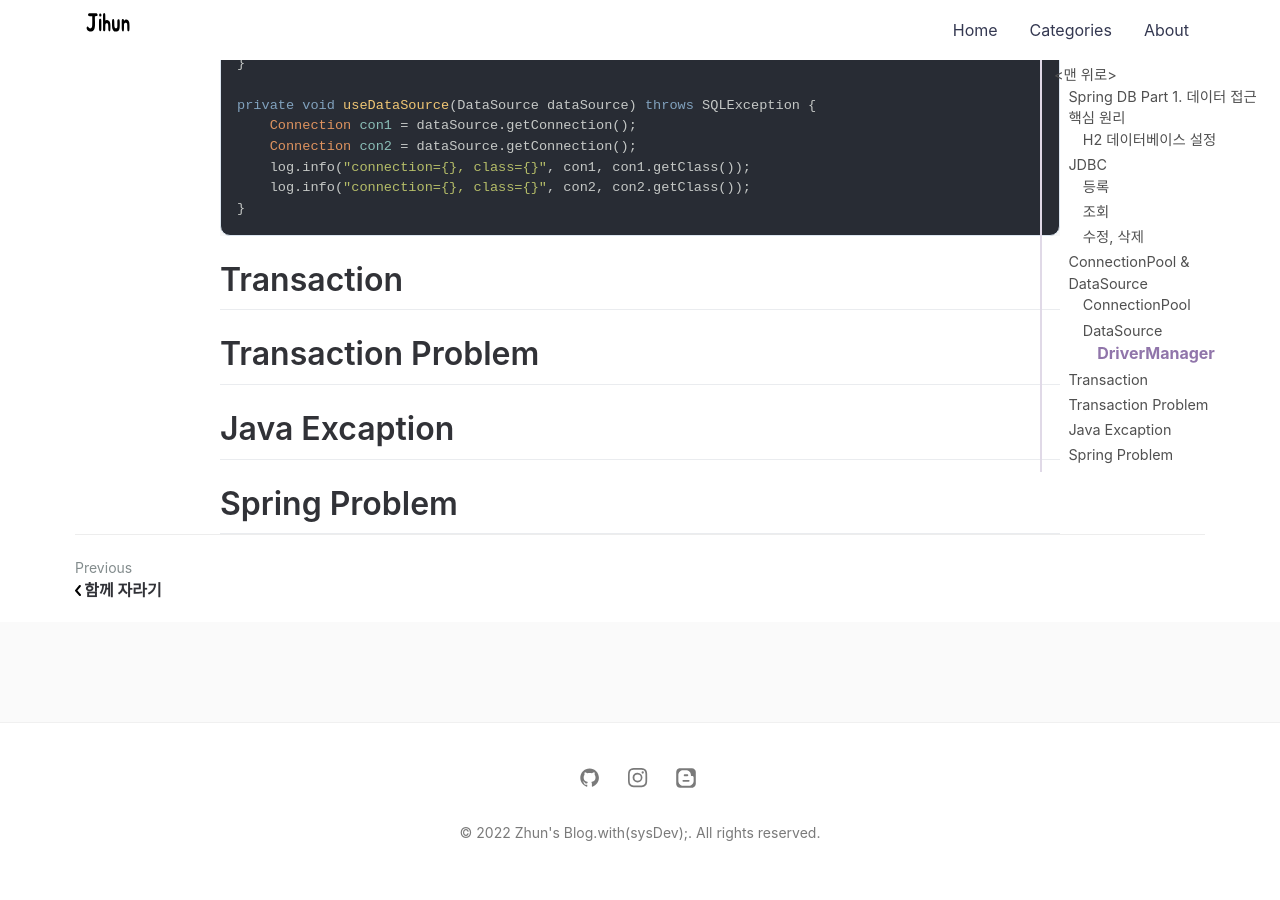
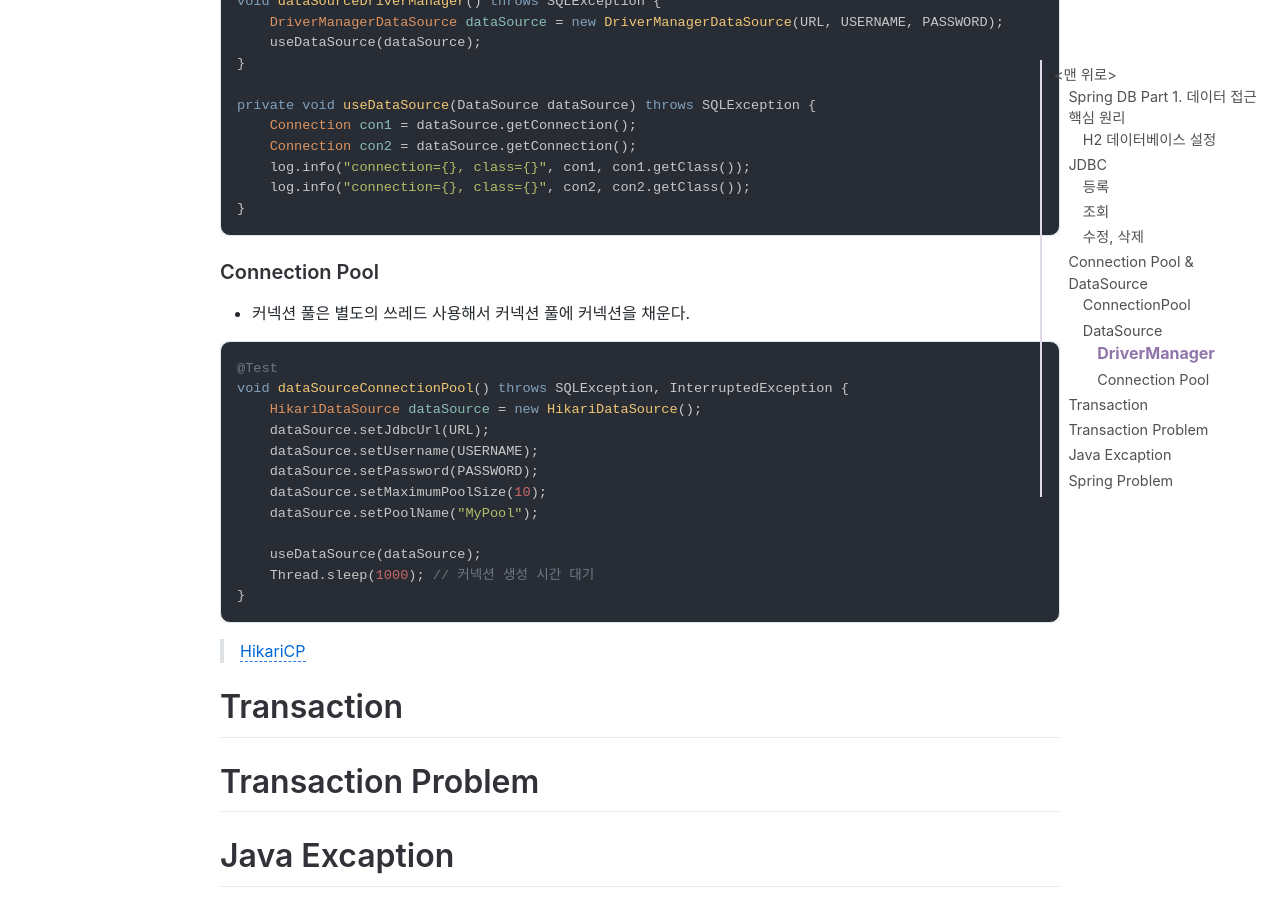
Before and after one commit to jihunparkme/jihunparkme.github.io, a Jekyll site: the page built from _posts/2022-08-08-Spring-DB-Part1.md, in a window 1280 px wide and 900 px high, scrolled down 6702 px. Built offline with Jekyll 4.4.1, drawn with Linux system fonts in a browser that asks for light colours; nearby versions of some CDN libraries; comment, search, counter and statistics services are not loaded; some of the changed text lies outside the part shown.

Commit message:
[Connection Pool & DataSource] Connection Pool

````diff
--- a/_posts/2022-08-08-Spring-DB-Part1.md
+++ b/_posts/2022-08-08-Spring-DB-Part1.md
@@ -214,7 +214,7 @@ public void delete(String memberId) throws SQLException {
 }
 ```
 
-# ConnectionPool & DataSource
+# Connection Pool & DataSource
 
 **데이터베이스 커넥션 획득 과정**
 
@@ -288,6 +288,27 @@ private void useDataSource(DataSource dataSource) throws SQLException {
 }
 ```
 
+### Connection Pool
+
+- 커넥션 풀은 별도의 쓰레드 사용해서 커넥션 풀에 커넥션을 채운다.
+
+```java
+@Test
+void dataSourceConnectionPool() throws SQLException, InterruptedException {
+    HikariDataSource dataSource = new HikariDataSource();
+    dataSource.setJdbcUrl(URL);
+    dataSource.setUsername(USERNAME);
+    dataSource.setPassword(PASSWORD);
+    dataSource.setMaximumPoolSize(10);
+    dataSource.setPoolName("MyPool");
+
+    useDataSource(dataSource);
+    Thread.sleep(1000); // 커넥션 생성 시간 대기
+}
+```
+
+> [HikariCP](https://github.com/brettwooldridge/HikariCP)
+
 # Transaction
 
 # Transaction Problem
````
